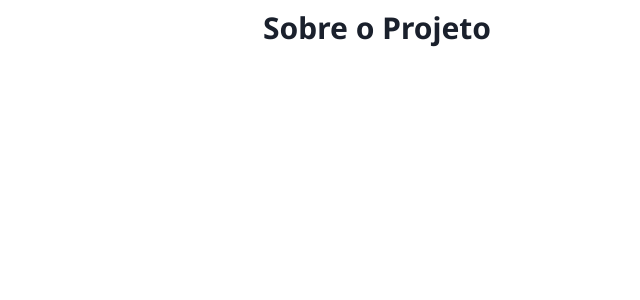
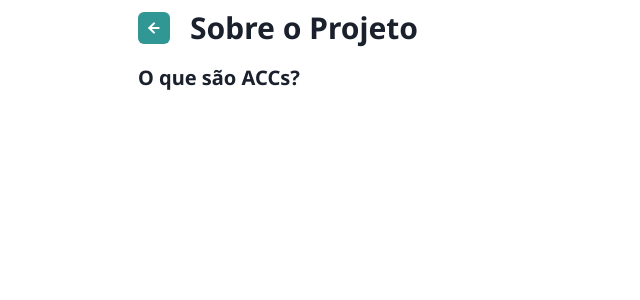
Before and after one commit to gustavocrvls/keeme-frontend, a React (Create React App) app: page /about in a window 1280 px wide. Shown: the top 300 px of the page, without its empty margins (0-640 px from the left). Built offline with nearby package versions, Linux system fonts and the light colour scheme; no server answers.

Commit message:
Implementação dos Componentes de Título

```diff
--- a/src/components/Sidebar/index.tsx
+++ b/src/components/Sidebar/index.tsx
@@ -60,7 +60,7 @@ export function Sidebar(): JSX.Element {
               alignItems="center"
               transition="padding 0.2s"
               _hover={{
-                backgroundColor: '#31878c',
+                backgroundColor: 'teal',
                 color: 'white',
                 paddingLeft: '4',
               }}
@@ -77,7 +77,7 @@ export function Sidebar(): JSX.Element {
               alignItems="center"
               transition="padding 0.2s"
               _hover={{
-                backgroundColor: '#31878c',
+                backgroundColor: 'teal',
                 color: 'white',
                 paddingLeft: '4',
               }}
--- a/src/views/public/About/index.tsx
+++ b/src/views/public/About/index.tsx
@@ -1,13 +1,16 @@
 import { Heading } from '@chakra-ui/react';
 import React from 'react';
-import { Container } from '../../../components/Containers';
+import { Container, LimitedContainer } from '../../../components/Containers';
+import PageTitle from '../../../components/PageTitle';
 
 export function About(): JSX.Element {
   return (
-    <Container>
-      <Heading as="h1" size="lg">
-        Sobre o Projeto
+    <LimitedContainer>
+      <PageTitle>Sobre o Projeto</PageTitle>
+
+      <Heading as="h2" size="md">
+        O que são ACCs?
       </Heading>
-    </Container>
+    </LimitedContainer>
   );
 }
--- a/src/views/public/Feedback/index.tsx
+++ b/src/views/public/Feedback/index.tsx
@@ -1,13 +1,18 @@
-import { Box, Heading, Textarea } from '@chakra-ui/react';
+import { Button, Flex, Textarea } from '@chakra-ui/react';
 import React from 'react';
-import { Container } from '../../../components/Containers';
+import { Container, LimitedContainer } from '../../../components/Containers';
 import PageTitle from '../../../components/PageTitle';
 
 export function Feedback(): JSX.Element {
   return (
-    <Container>
-      <PageTitle>Feedback</PageTitle>
-      <Textarea />
-    </Container>
+    <LimitedContainer>
+      <>
+        <PageTitle>Feedback</PageTitle>
+        <Textarea />
+        <Flex justifyContent="center">
+          <Button>Enviar</Button>
+        </Flex>
+      </>
+    </LimitedContainer>
   );
 }
```
Also changed, not shown: src/components/Containers.tsx (+3 -5 lines).
